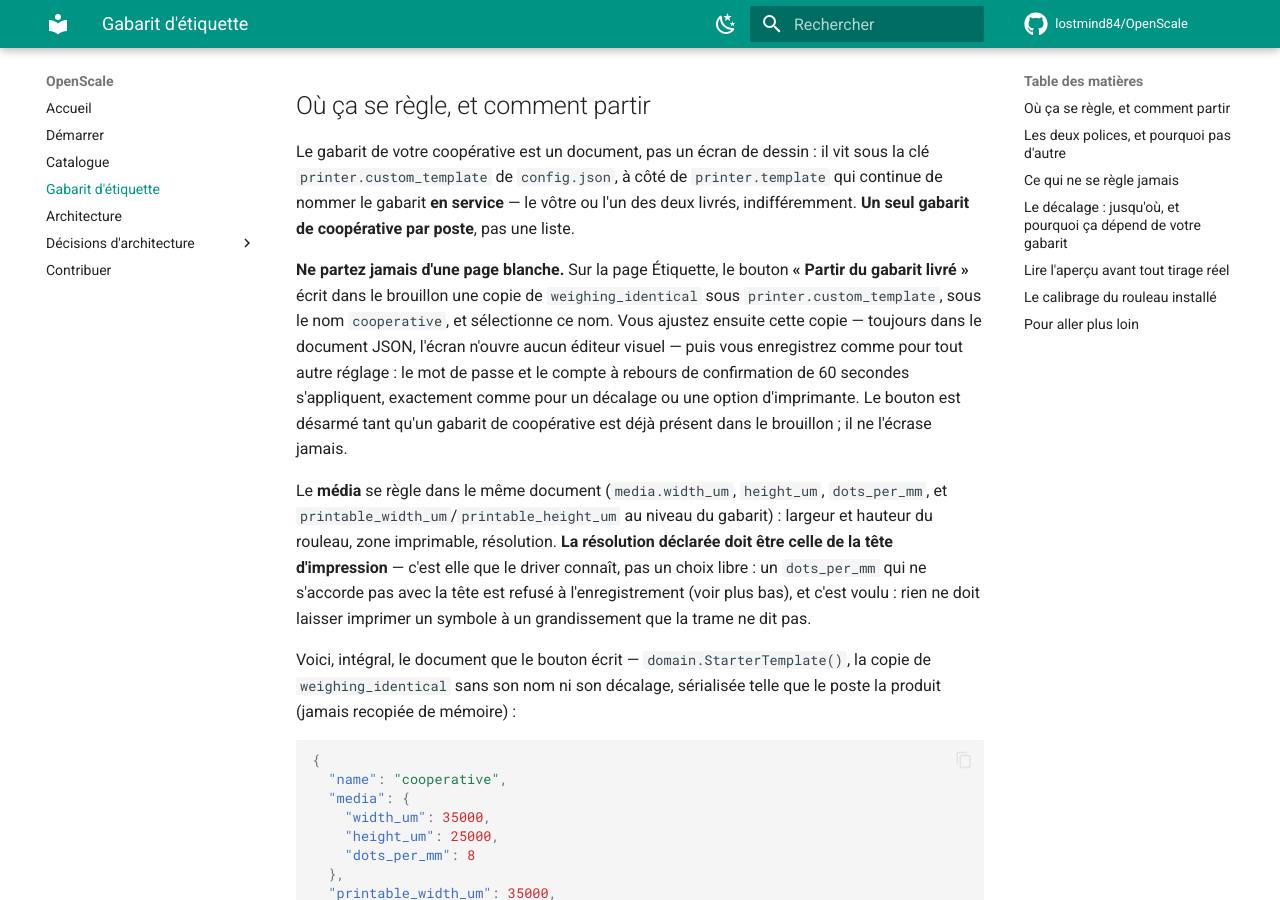
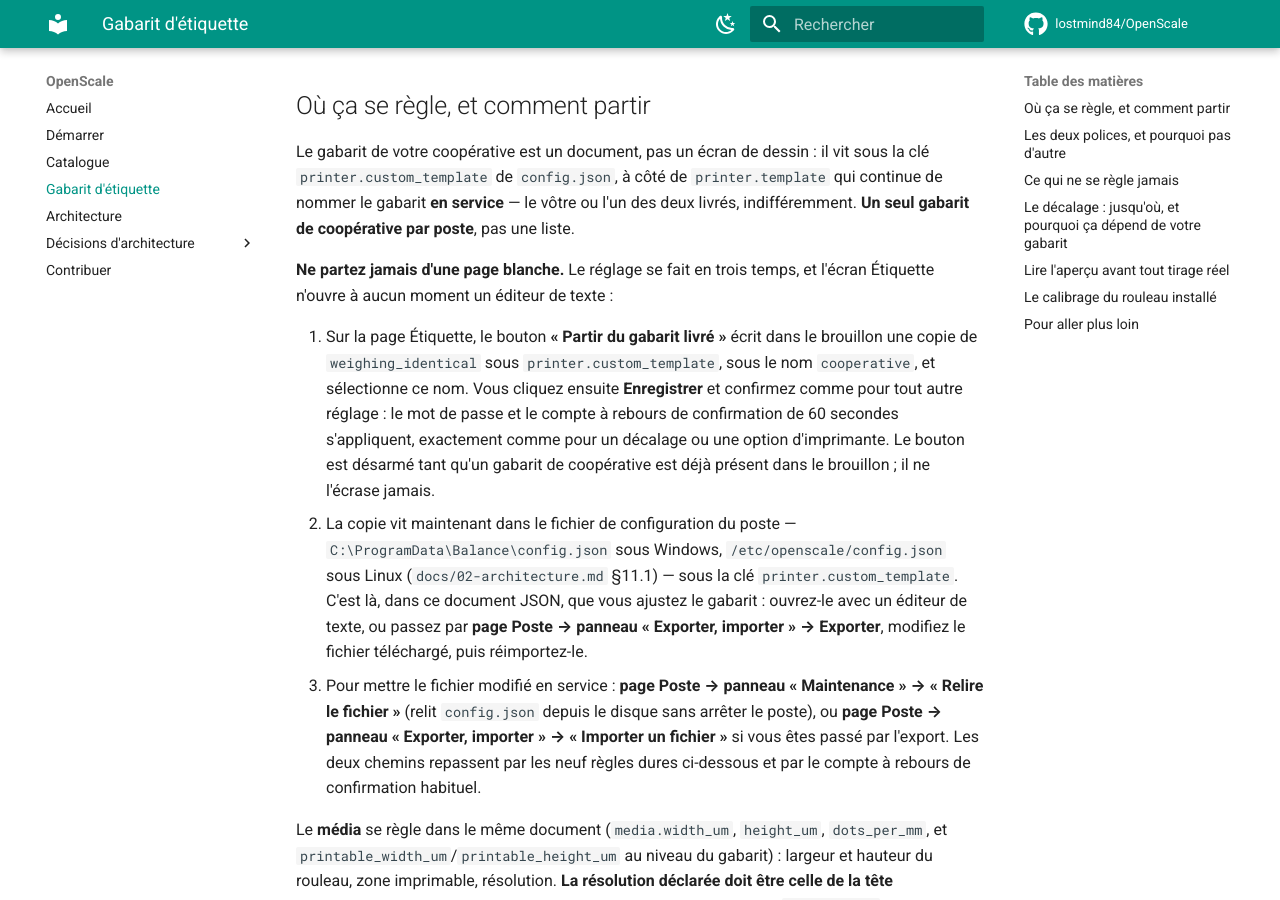
Before and after one commit to lostmind84/OpenScale, an MkDocs documentation site: the page built from handbook/gabarit.md, in a window 1280 px wide and 900 px high, scrolled down 327 px. Built offline with MkDocs 1.6.1 and Material for MkDocs 9.7.7, drawn with Linux system fonts in a browser that asks for light colours; comment, search, counter and statistics services are not loaded; some of the changed text lies outside the part shown.

Commit message:
fix(docs): rendre exécutable le parcours « gabarit livré » et corriger l'ordre aperçu/confirmation
La page bénévole demandait d'ajuster la copie « dans le document JSON » sans dire
où trouver ce fichier ni comment le remettre en service, et prétendait que
l'aperçu attendait la confirmation avant de se redessiner — l'inverse de
§11.4 : draft.save() applique déjà la nouvelle configuration dès le PUT,
pendant le compte à rebours de 60 s, qui sert justement à regarder avant de
confirmer.

Réécrit la section « Où ça se règle » en trois temps réels (bouton puis
Enregistrer ; édition de config.json ou Exporter/Importer ; Relire le
fichier ou Importer) et la phrase sur l'aperçu pour qu'elle dise regarder
pendant le compte à rebours, confirmer seulement si c'est juste.

Claude-Session: https://claude.ai/code/session_01RhWjLA9NgkcypQ5X2815Rx

```diff
--- a/handbook/gabarit.md
+++ b/handbook/gabarit.md
@@ -15,14 +15,29 @@ la clé `printer.custom_template` de `config.json`, à côté de `printer.templa
 continue de nommer le gabarit **en service** — le vôtre ou l'un des deux livrés,
 indifféremment. **Un seul gabarit de coopérative par poste**, pas une liste.
 
-**Ne partez jamais d'une page blanche.** Sur la page Étiquette, le bouton **« Partir
-du gabarit livré »** écrit dans le brouillon une copie de `weighing_identical` sous
-`printer.custom_template`, sous le nom `cooperative`, et sélectionne ce nom. Vous
-ajustez ensuite cette copie — toujours dans le document JSON, l'écran n'ouvre aucun
-éditeur visuel — puis vous enregistrez comme pour tout autre réglage : le mot de passe
-et le compte à rebours de confirmation de 60 secondes s'appliquent, exactement comme
-pour un décalage ou une option d'imprimante. Le bouton est désarmé tant qu'un gabarit
-de coopérative est déjà présent dans le brouillon ; il ne l'écrase jamais.
+**Ne partez jamais d'une page blanche.** Le réglage se fait en trois temps, et l'écran
+Étiquette n'ouvre à aucun moment un éditeur de texte :
+
+1. Sur la page Étiquette, le bouton **« Partir du gabarit livré »** écrit dans le
+   brouillon une copie de `weighing_identical` sous `printer.custom_template`, sous le
+   nom `cooperative`, et sélectionne ce nom. Vous cliquez ensuite **Enregistrer** et
+   confirmez comme pour tout autre réglage : le mot de passe et le compte à rebours de
+   confirmation de 60 secondes s'appliquent, exactement comme pour un décalage ou une
+   option d'imprimante. Le bouton est désarmé tant qu'un gabarit de coopérative est
+   déjà présent dans le brouillon ; il ne l'écrase jamais.
+2. La copie vit maintenant dans le fichier de configuration du poste —
+   `C:\ProgramData\Balance\config.json` sous Windows, `/etc/openscale/config.json`
+   sous Linux (`docs/02-architecture.md` §11.1) — sous la clé
+   `printer.custom_template`. C'est là, dans ce document JSON, que vous ajustez le
+   gabarit : ouvrez-le avec un éditeur de texte, ou passez par **page Poste → panneau
+   « Exporter, importer » → Exporter**, modifiez le fichier téléchargé, puis
+   réimportez-le.
+3. Pour mettre le fichier modifié en service : **page Poste → panneau
+   « Maintenance » → « Relire le fichier »** (relit `config.json` depuis le disque
+   sans arrêter le poste), ou **page Poste → panneau « Exporter, importer » →
+   « Importer un fichier »** si vous êtes passé par l'export. Les deux chemins
+   repassent par les neuf règles dures ci-dessous et par le compte à rebours de
+   confirmation habituel.
 
 Le **média** se règle dans le même document (`media.width_um`, `height_um`,
 `dots_per_mm`, et `printable_width_um`/`printable_height_um` au niveau du gabarit) :
@@ -241,12 +256,12 @@ dépasse est refusé avec le message *« … dots hors bornes […, …] pour le
 
 ## Lire l'aperçu avant tout tirage réel
 
-L'image sous les flèches de décalage est rendue par le **même moteur** que
+L'image à côté des flèches de décalage est rendue par le **même moteur** que
 l'impression (pas un dessin séparé) : ce que vous voyez à l'écran est, dot pour dot,
-ce qui sortira de l'imprimante. L'aperçu de votre gabarit s'affiche **après
-l'enregistrement** — enregistrer arme le compte à rebours de confirmation de 60
-secondes habituel, et c'est seulement une fois confirmé que l'aperçu relit la
-géométrie en service et se redessine. Avant de coller la première étiquette, regardez
+ce qui sortira de l'imprimante. L'aperçu se redessine **dès l'enregistrement**, pendant
+le compte à rebours de confirmation de 60 secondes habituel : regardez-le, et ne
+confirmez que s'il est juste — sans confirmation, le poste revient seul à la version
+précédente. Avant de coller la première étiquette, regardez
 cette image à la taille réelle de votre rouleau : un chevauchement, un symbole trop
 près du bord ou un champ tronqué s'y voient sans gaspiller de papier.
 
```
